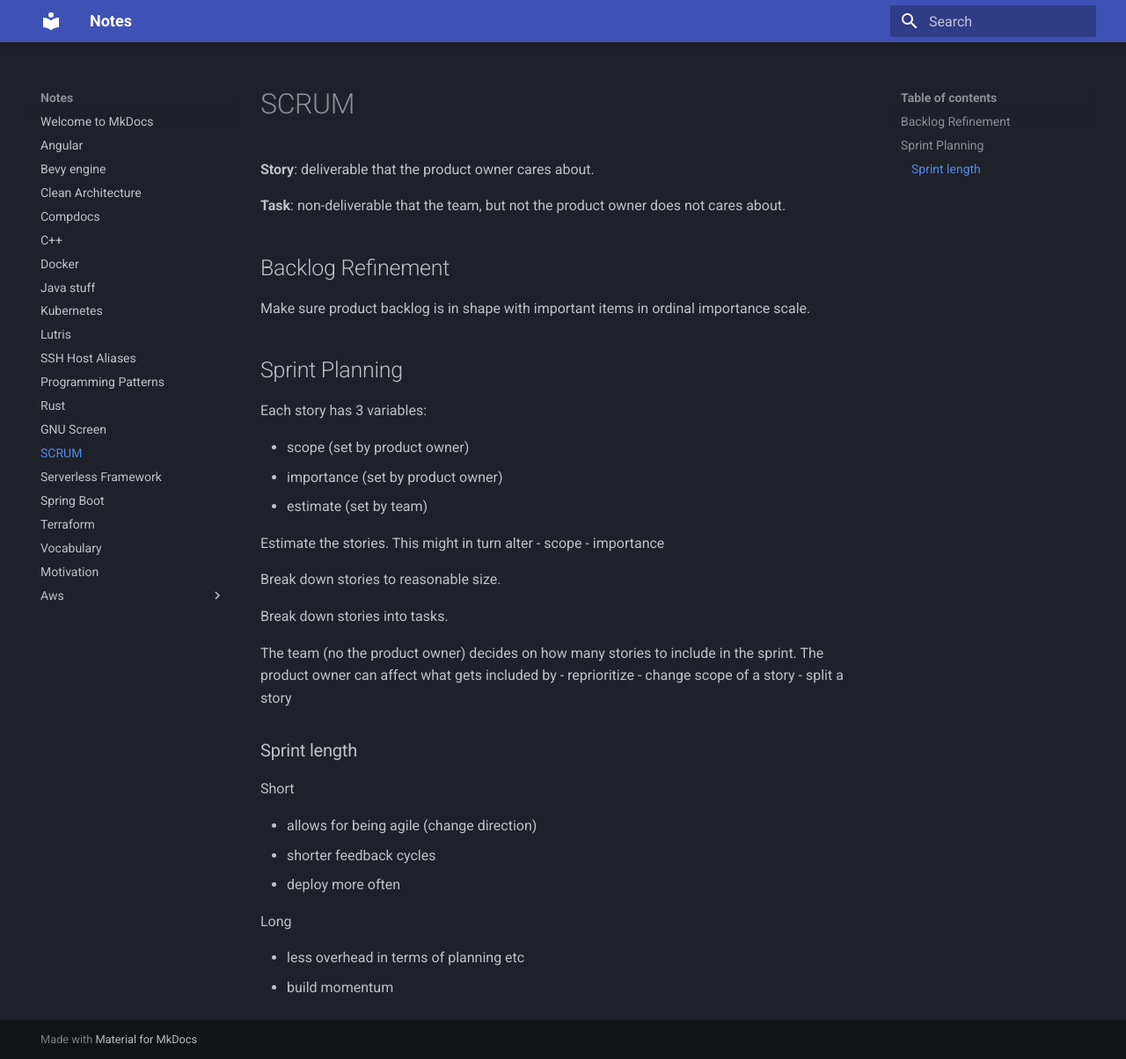
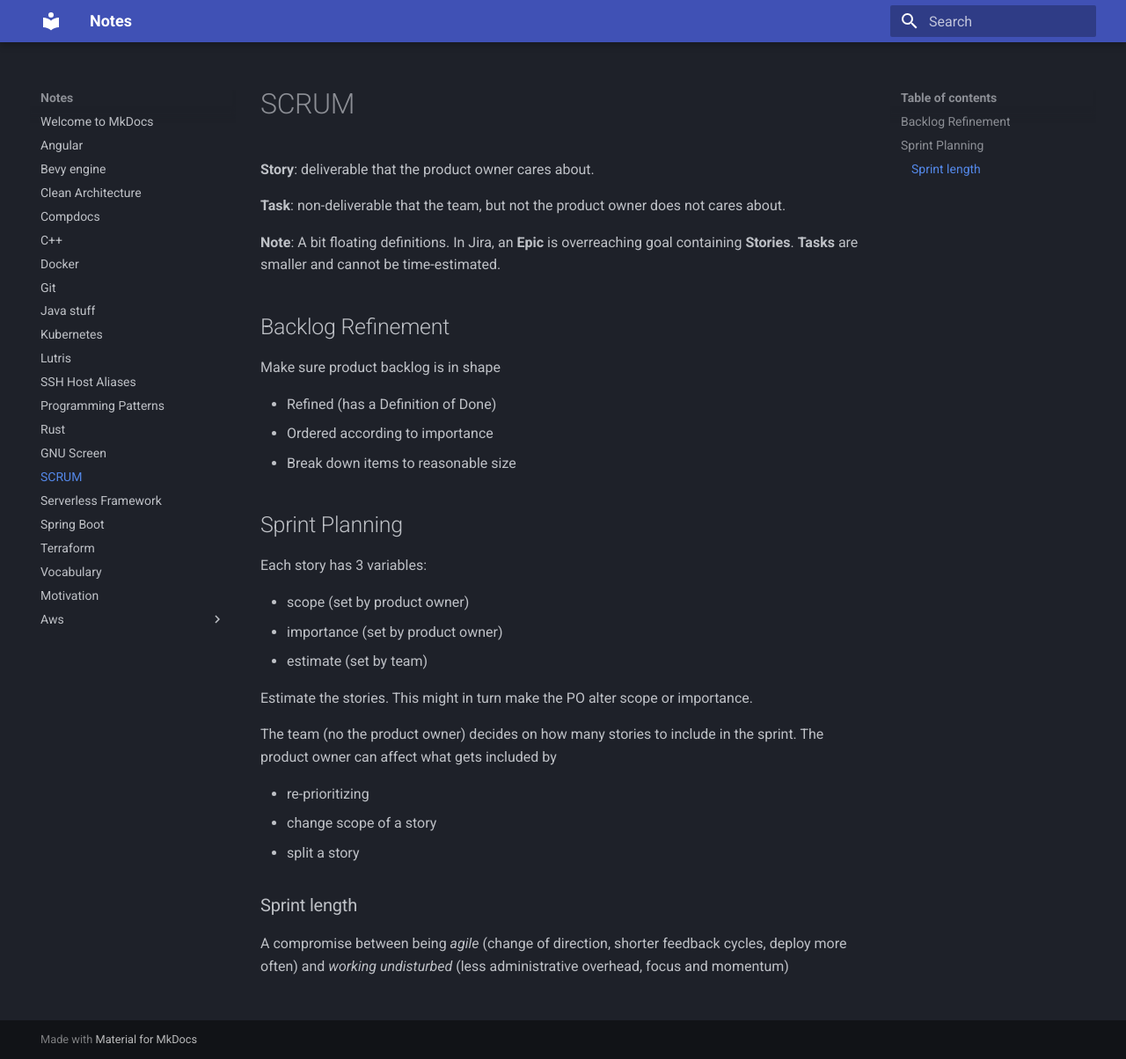
Before and after one commit to YotaYota/notes, an MkDocs documentation site: the page built from docs/scrum.md, in a window 1280 px wide and 1204 px high. Shown: the whole window at 88% size. Built offline with MkDocs 1.6.1 and Material for MkDocs 9.7.7, drawn with Linux system fonts in a browser that asks for light colours.

Commit message:
aws git scrum

```diff
--- a/docs/scrum.md
+++ b/docs/scrum.md
@@ -5,42 +5,36 @@
 **Task**: non-deliverable that the team, but not the product owner does not cares
 about.
 
+**Note**: A bit floating definitions. In Jira, an **Epic** is overreaching goal
+containing **Stories**. **Tasks** are smaller and cannot be time-estimated.
+
 ## Backlog Refinement
 
-Make sure product backlog is in shape with important items in ordinal importance
-scale.
+Make sure product backlog is in shape
+
+- Refined (has a Definition of Done)
+- Ordered according to importance
+- Break down items to reasonable size
 
 ## Sprint Planning
 
 Each story has 3 variables:
 
-- scope (set by product owner)
+- scope      (set by product owner)
 - importance (set by product owner)
-- estimate (set by team)
+- estimate   (set by team)
 
-Estimate the stories. This might in turn alter
-- scope
-- importance
-
-Break down stories to reasonable size.
-
-Break down stories into tasks.
+Estimate the stories. This might in turn make the PO alter scope or importance.
 
 The team (no the product owner) decides on how many stories to include in the
 sprint. The product owner can affect what gets included by
-- reprioritize
+
+- re-prioritizing
 - change scope of a story
 - split a story
 
 ### Sprint length
 
-Short
-
-- allows for being agile (change direction)
-- shorter feedback cycles
-- deploy more often
-
-Long
-
-- less overhead in terms of planning etc
-- build momentum
+A compromise between being _agile_ (change of direction, shorter feedback cycles,
+deploy more often) and _working undisturbed_ (less administrative overhead, focus
+and momentum)
```
Also changed, not shown: docs/aws/aws.md (+0 -11 lines), docs/aws/cli.md (added, +75 -0 lines), docs/git.md (added, +25 -0 lines).
